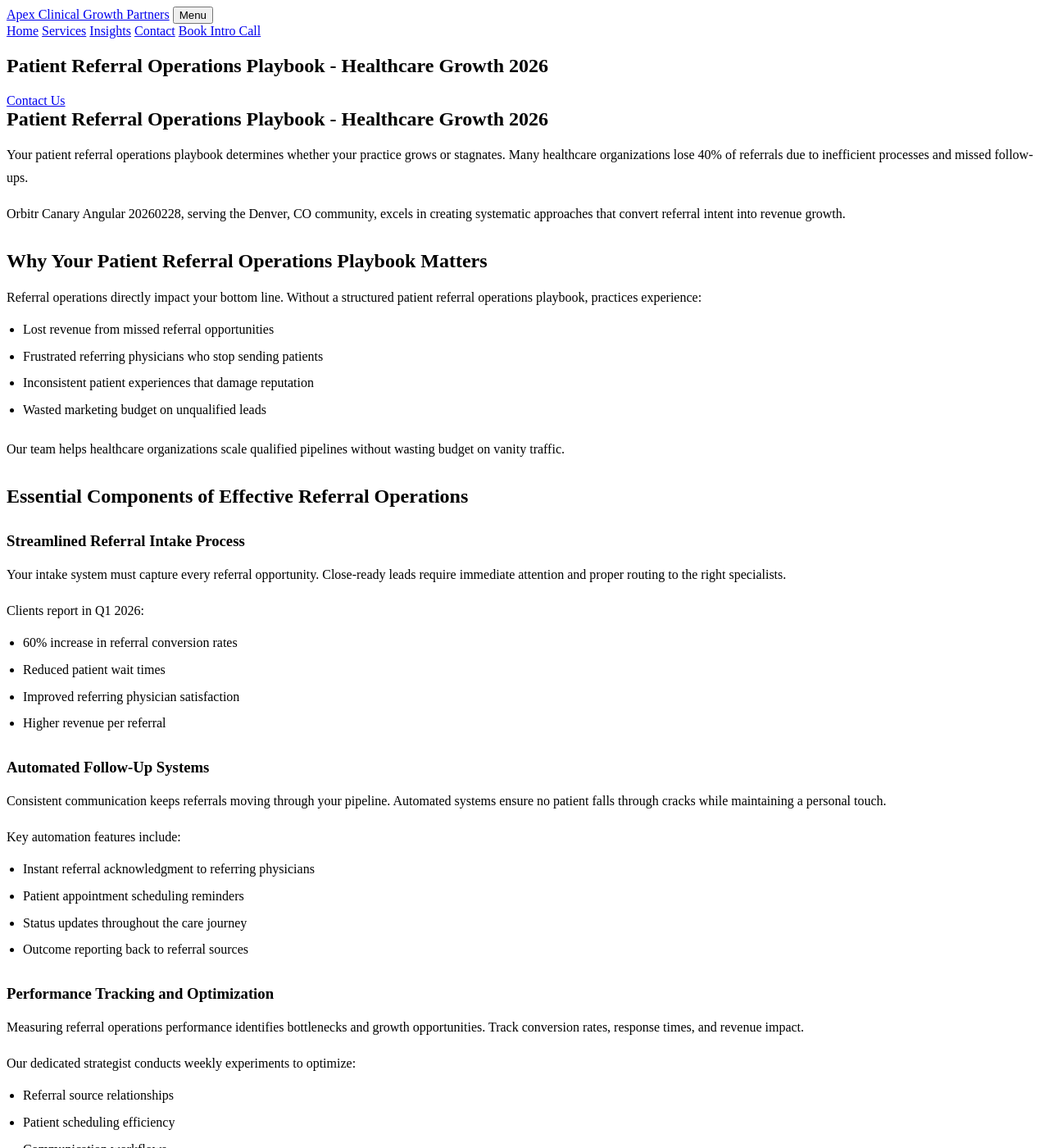
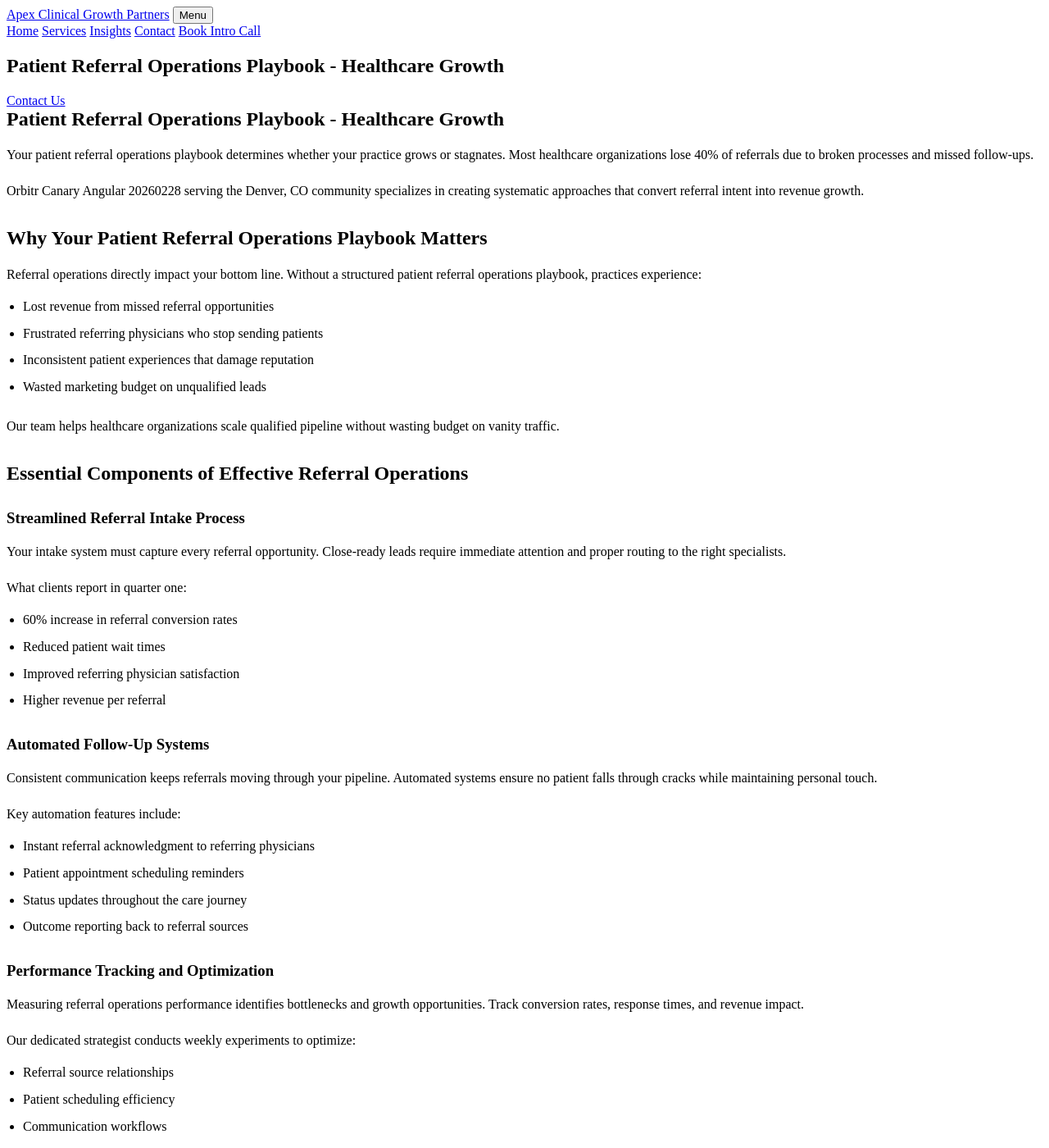
Before and after one commit to prjctlphbt/orbitr-canary-angular-20260228, a Jekyll site: the page angular-referral-ops-playbook-20260228142149.html, which Jekyll copies as it is, in a window 1280 px wide and 1400 px high. Shown: the whole window at 82% size. Built offline with Jekyll 4.4.1, drawn with Linux system fonts in a browser that asks for light colours.

Commit message:
Rollback: Revert changes to angular-referral-ops-playbook-20260228142149.html

```diff
--- a/angular-referral-ops-playbook-20260228142149.html
+++ b/angular-referral-ops-playbook-20260228142149.html
@@ -4,9 +4,10 @@
 <head>
 <meta charset="utf-8"/>
 <meta content="width=device-width, initial-scale=1.0" name="viewport"/>
-<meta content="Optimize patient referrals with our 2026 operations playbook. Enhance workflows, drive growth, and improve patient outcomes. Start today." name="description"/>
-<title>Patient Referral Operations Playbook - Healthcare Growth 2026</title>
+<meta content="Streamline patient referrals with our comprehensive operations playbook. Optimize workflows, boost growth, and improve patient outcomes. Get started today." name="description"/>
+<title>Patient Referral Operations Playbook - Healthcare Growth</title>
 <style>
+
 
 /* Minimal functional styles (accordion, forms only) */
 
@@ -48,7 +49,7 @@
  box-sizing: border-box;
 }
 
-</style>
+ </style>
 <style id="orbitr-generated-content-style">
 .orbitr-generated-content > * {
  margin: 0;
@@ -83,8 +84,7 @@
 .orbitr-generated-content li {
  line-height: 1.65;
 }
-</style>
-</head>
+</style></head>
 <body>
 <header>
 <div class="container navbar">
@@ -102,15 +102,15 @@
 <main class="page-main">
 <section class="page-hero landing-hero">
 <div class="container">
-<h1>Patient Referral Operations Playbook - Healthcare Growth 2026</h1>
+<h1>Patient Referral Operations Playbook - Healthcare Growth</h1>
 <a class="cta" href="/services/">Contact Us</a>
 </div>
 </section>
 <section class="landing-content">
 <div class="container orbitr-generated-content">
-<h1>Patient Referral Operations Playbook - Healthcare Growth 2026</h1>
-<p>Your patient referral operations playbook determines whether your practice grows or stagnates. Many healthcare organizations lose 40% of referrals due to inefficient processes and missed follow-ups.</p>
-<p>Orbitr Canary Angular 20260228, serving the Denver, CO community, excels in creating systematic approaches that convert referral intent into revenue growth.</p>
+<h1>Patient Referral Operations Playbook - Healthcare Growth</h1>
+<p>Your patient referral operations playbook determines whether your practice grows or stagnates. Most healthcare organizations lose 40% of referrals due to broken processes and missed follow-ups.</p>
+<p>Orbitr Canary Angular 20260228 serving the Denver, CO community specializes in creating systematic approaches that convert referral intent into revenue growth.</p>
 <h2>Why Your Patient Referral Operations Playbook Matters</h2>
 <p>Referral operations directly impact your bottom line. Without a structured patient referral operations playbook, practices experience:</p>
 <ul>
@@ -119,35 +119,35 @@
 <li>Inconsistent patient experiences that damage reputation</li>
 <li>Wasted marketing budget on unqualified leads</li>
 </ul>
-<p>Our team helps healthcare organizations scale qualified pipelines without wasting budget on vanity traffic.</p>
+<p>Our team helps healthcare organizations scale qualified pipeline without wasting budget on vanity traffic.</p>
 <h2>Essential Components of Effective Referral Operations</h2>
 <h3>Streamlined Referral Intake Process</h3>
 <p>Your intake system must capture every referral opportunity. Close-ready leads require immediate attention and proper routing to the right specialists.</p>
-<p>Clients report in Q1 2026:</p>
+<p>What clients report in quarter one:
 <ul>
 <li>60% increase in referral conversion rates</li>
 <li>Reduced patient wait times</li>
 <li>Improved referring physician satisfaction</li>
 <li>Higher revenue per referral</li>
-</ul>
+</ul></p>
 <h3>Automated Follow-Up Systems</h3>
-<p>Consistent communication keeps referrals moving through your pipeline. Automated systems ensure no patient falls through cracks while maintaining a personal touch.</p>
-<p>Key automation features include:</p>
+<p>Consistent communication keeps referrals moving through your pipeline. Automated systems ensure no patient falls through cracks while maintaining personal touch.</p>
+<p>Key automation features include:
 <ul>
 <li>Instant referral acknowledgment to referring physicians</li>
 <li>Patient appointment scheduling reminders</li>
 <li>Status updates throughout the care journey</li>
 <li>Outcome reporting back to referral sources</li>
-</ul>
+</ul></p>
 <h3>Performance Tracking and Optimization</h3>
 <p>Measuring referral operations performance identifies bottlenecks and growth opportunities. Track conversion rates, response times, and revenue impact.</p>
-<p>Our dedicated strategist conducts weekly experiments to optimize:</p>
+<p>Our dedicated strategist conducts weekly experiments to optimize:
 <ul>
 <li>Referral source relationships</li>
 <li>Patient scheduling efficiency</li>
 <li>Communication workflows</li>
 <li>Revenue conversion metrics</li>
-</ul>
+</ul></p>
 <h2>Transform Your Referral Operations Today</h2>
 <p>A comprehensive patient referral operations playbook transforms scattered processes into revenue-generating systems. Healthcare organizations using structured approaches see qualified growth within 90 days.</p>
 <p>Our services focus on building sustainable referral operations that scale with your practice. We help create systems that generate revenue intent, not vanity traffic.</p>
@@ -186,14 +186,14 @@
 <div class="container small-note">Framework canary fixture for Orbitr approval testing.</div>
 </footer>
 <script>
-// FAQ accordion functionality
-document.querySelectorAll('.faq-question').forEach(button => {
+ // FAQ accordion functionality
+ document.querySelectorAll('.faq-question').forEach(button => {
  button.addEventListener('click', () => {
  const expanded = button.getAttribute('aria-expanded') === 'true';
  button.setAttribute('aria-expanded', !expanded);
  button.parentElement.classList.toggle('active');
  });
-});
-</script>
+ });
+ </script>
 </body>
 </html>
```
